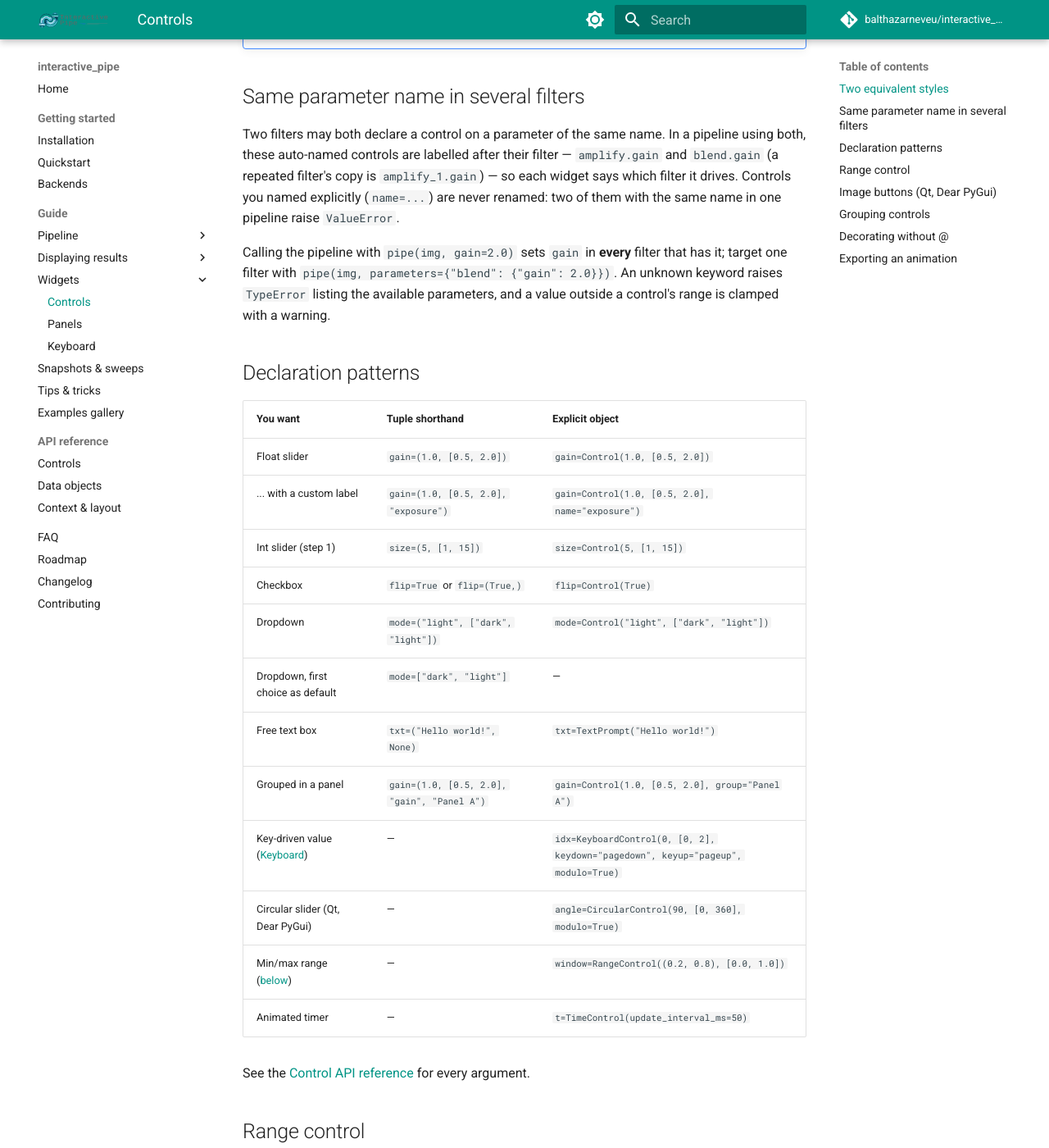
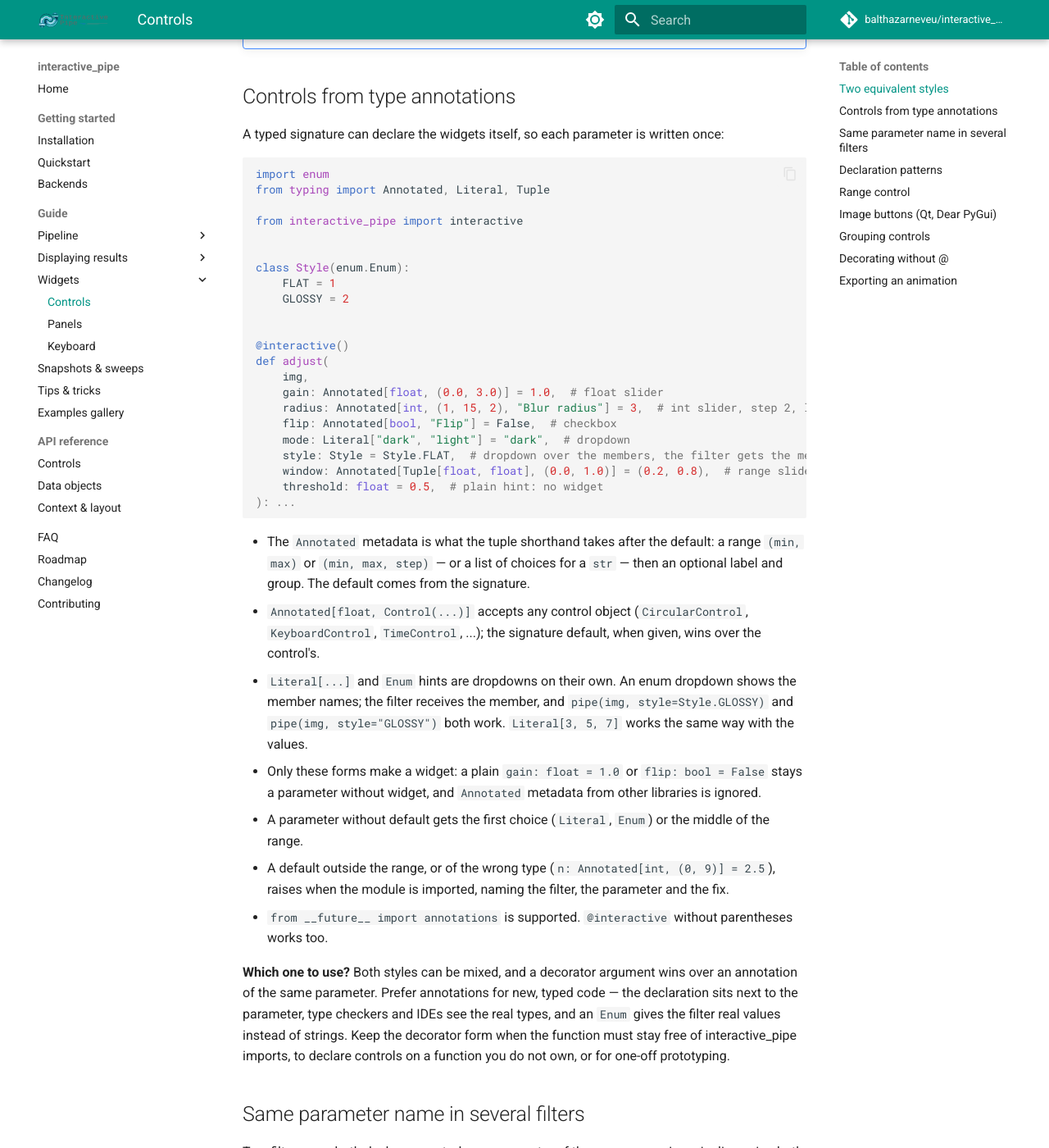
Before and after one commit to balthazarneveu/interactive_pipe, an MkDocs documentation site: the page built from docs/guide/controls.md, in a window 1280 px wide and 1400 px high, scrolled down 928 px. Shown: the whole window at 82% size. Built offline with MkDocs 1.6.1 and Material for MkDocs 9.7.7, drawn with Linux system fonts in a browser that asks for light colours; comment, search, counter and statistics services are not loaded; some of the changed text lies outside the part shown.

Commit message:
Docs: controls from type annotations, runtime error notes
- docs/guide/controls.md: new 'Controls from type annotations' section next
  to the decorator styles, with which to prefer when; pipe(img,
  **{'blend.gain': 2.0}) in the same-name section (example block executed
  and rendered with snapshot/sweep)
- SKILL.md: own section on annotation controls and the new runtime errors
- CHANGELOG.md: own 'Declare less' subsection under Unreleased, changes that
  can affect existing code first

````diff
--- a/docs/guide/controls.md
+++ b/docs/guide/controls.md
@@ -40,11 +40,50 @@ Specialized widgets (keyboard, circular slider, range slider, timer) only exist
 !!! note "Bare values in the decorator"
     In `@interactive(...)`, a bare boolean makes a checkbox (`flip=True`), while a bare number or string raises `ValueError` — a slider needs a range, a dropdown a list of choices. In the function signature, a bare default (`def f(img, flip=True)`) is just a default and gets no widget.
 
+## Controls from type annotations
+
+A typed signature can declare the widgets itself, so each parameter is written once:
+
+```python
+import enum
+from typing import Annotated, Literal, Tuple
+
+from interactive_pipe import interactive
+
+
+class Style(enum.Enum):
+    FLAT = 1
+    GLOSSY = 2
+
+
+@interactive()
+def adjust(
+    img,
+    gain: Annotated[float, (0.0, 3.0)] = 1.0,  # float slider
+    radius: Annotated[int, (1, 15, 2), "Blur radius"] = 3,  # int slider, step 2, label
+    flip: Annotated[bool, "Flip"] = False,  # checkbox
+    mode: Literal["dark", "light"] = "dark",  # dropdown
+    style: Style = Style.FLAT,  # dropdown over the members, the filter gets the member
+    window: Annotated[Tuple[float, float], (0.0, 1.0)] = (0.2, 0.8),  # range slider
+    threshold: float = 0.5,  # plain hint: no widget
+): ...
+```
+
+- The `Annotated` metadata is what the tuple shorthand takes after the default: a range `(min, max)` or `(min, max, step)` — or a list of choices for a `str` — then an optional label and group. The default comes from the signature.
+- `Annotated[float, Control(...)]` accepts any control object (`CircularControl`, `KeyboardControl`, `TimeControl`, ...); the signature default, when given, wins over the control's.
+- `Literal[...]` and `Enum` hints are dropdowns on their own. An enum dropdown shows the member names; the filter receives the member, and `pipe(img, style=Style.GLOSSY)` and `pipe(img, style="GLOSSY")` both work. `Literal[3, 5, 7]` works the same way with the values.
+- Only these forms make a widget: a plain `gain: float = 1.0` or `flip: bool = False` stays a parameter without widget, and `Annotated` metadata from other libraries is ignored.
+- A parameter without default gets the first choice (`Literal`, `Enum`) or the middle of the range.
+- A default outside the range, or of the wrong type (`n: Annotated[int, (0, 9)] = 2.5`), raises when the module is imported, naming the filter, the parameter and the fix.
+- `from __future__ import annotations` is supported. `@interactive` without parentheses works too.
+
+**Which one to use?** Both styles can be mixed, and a decorator argument wins over an annotation of the same parameter. Prefer annotations for new, typed code — the declaration sits next to the parameter, type checkers and IDEs see the real types, and an `Enum` gives the filter real values instead of strings. Keep the decorator form when the function must stay free of interactive_pipe imports, to declare controls on a function you do not own, or for one-off prototyping.
+
 ## Same parameter name in several filters
 
 Two filters may both declare a control on a parameter of the same name. In a pipeline using both, these auto-named controls are labelled after their filter — `amplify.gain` and `blend.gain` (a repeated filter's copy is `amplify_1.gain`) — so each widget says which filter it drives. Controls you named explicitly (`name=...`) are never renamed: two of them with the same name in one pipeline raise `ValueError`.
 
-Calling the pipeline with `pipe(img, gain=2.0)` sets `gain` in **every** filter that has it; target one filter with `pipe(img, parameters={"blend": {"gain": 2.0}})`. An unknown keyword raises `TypeError` listing the available parameters, and a value outside a control's range is clamped with a warning.
+Calling the pipeline with `pipe(img, gain=2.0)` sets `gain` in **every** filter that has it; target one filter with `pipe(img, **{"blend.gain": 2.0})` (the same spelling as `snapshot` / `sweep`, a control name works too) or `pipe(img, parameters={"blend": {"gain": 2.0}})`. An unknown keyword raises `TypeError` listing the available parameters, and a value outside a control's range is clamped with a warning.
 
 ## Declaration patterns
 
````
Also changed, not shown: .claude/skills/build-interactive-pipeline/SKILL.md (+23 -0 lines), CHANGELOG.md (+23 -0 lines).
